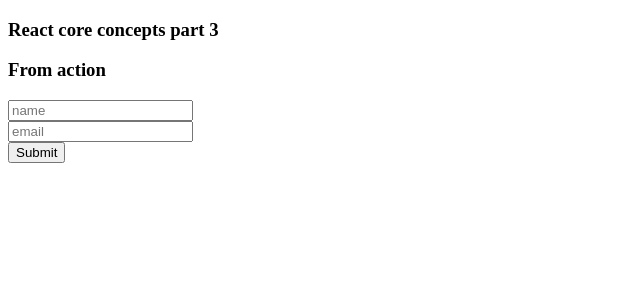
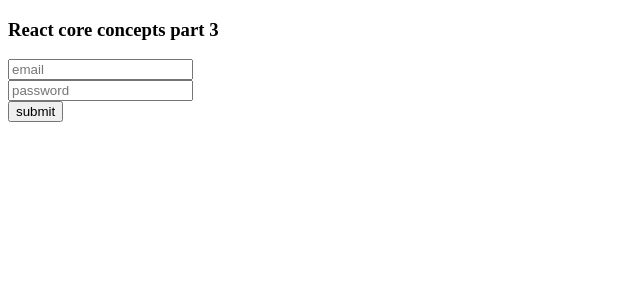
Before and after one commit to Al-Shahriar-Nazim/bootcamp-react-part-3, a React (Vite) app: page / in a window 1280 px wide. Shown: the top 300 px of the page, without its empty margins (0-640 px from the left). Built offline with nearby package versions, Linux system fonts and the light colour scheme.

Commit message:
added controlled from

```diff
--- a/src/App.jsx
+++ b/src/App.jsx
@@ -1,4 +1,5 @@
 import './App.css'
+import ControlFrom from './components/ControlFrom/ControlFrom'
 import FromAction from './components/FromAction/FromAction'
 import SimpleForm from './components/SimpleForm/SimpleForm'
 
@@ -11,7 +12,10 @@ function App() {
       <SimpleForm></SimpleForm>
        */}
 
-       <FromAction></FromAction>
+       {/* <FromAction></FromAction> */}
+       {/* <ControlFrom></ControlFrom>
+        */}
+        <ControlFrom></ControlFrom>
     </>
   )
 }
--- /dev/null
+++ b/src/components/ControlFrom/ControlFrom.jsx
@@ -0,0 +1,28 @@
+import React, { useState } from "react";
+
+const ControlFrom = () => {
+    const[password,setPassword]=useState("")
+    const handleFrom =(e)=>{
+        e.preventDefault()
+        console.log(e)
+
+    }
+    const handlePasswordChange=(e)=>{
+        console.log(e.target.value)
+    }
+  return (
+    <div>
+      <form onSubmit={handleFrom}>
+        <input type="email" placeholder="email" required name="email" />
+        <br />
+        <input type="password"
+        defaultValue={password} onChange={handlePasswordChange}
+        placeholder="password" required name="Password" />
+        <br />
+        <input type="submit" value="submit" />
+      </form>
+    </div>
+  );
+};
+
+export default ControlFrom;
```
